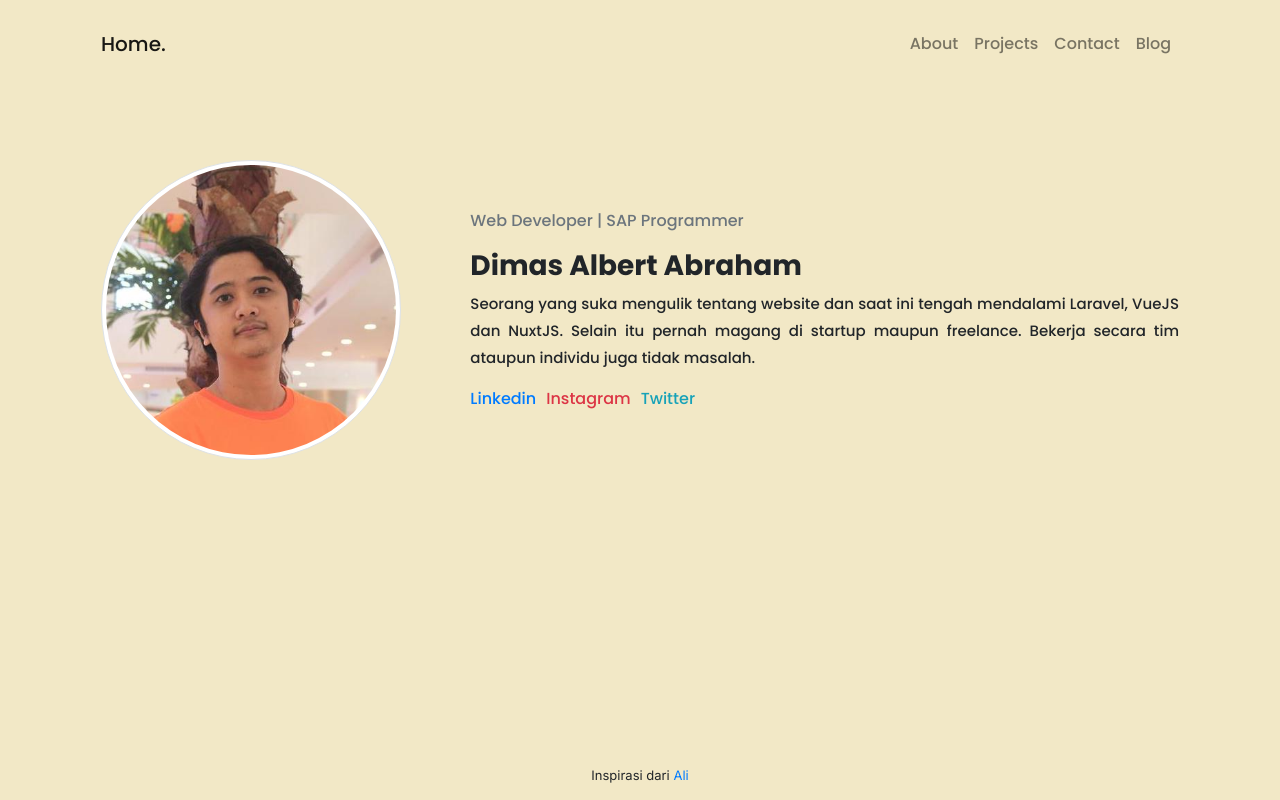
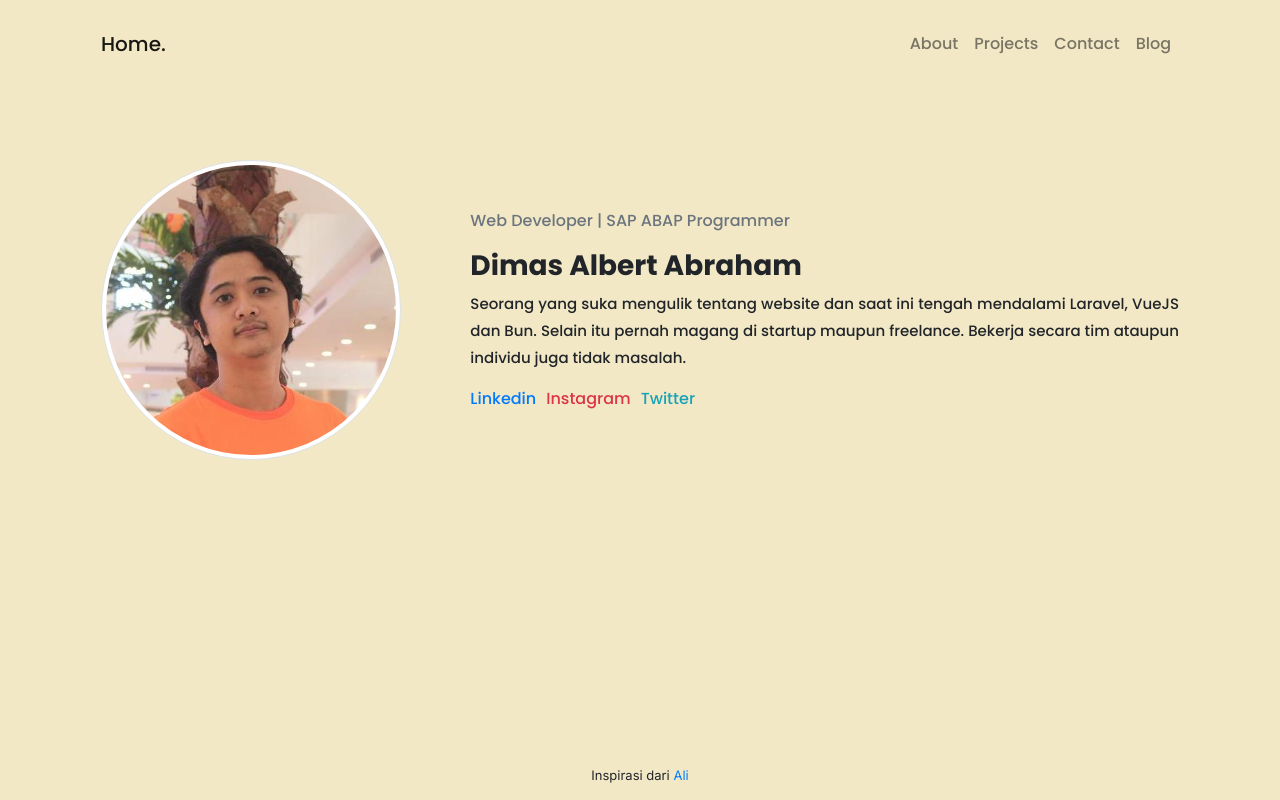
Before and after one commit to albertdimasa/my-portofolio, a Nuxt app: page / in a window 1280 px wide. Built offline with nearby package versions, Linux system fonts and the light colour scheme.

Commit message:
just push

```diff
--- a/pages/index.vue
+++ b/pages/index.vue
@@ -13,11 +13,11 @@
         ></b-img>
       </b-col>
       <b-col md="8" sm="12">
-        <p class="text-muted">Web Developer | SAP Programmer</p>
+        <p class="text-muted">Web Developer | SAP ABAP Programmer</p>
         <h3 class="font-weight-bold">Dimas Albert Abraham</h3>
         <p id="desc" class="text-justify">
           Seorang yang suka mengulik tentang website dan saat ini tengah
-          mendalami Laravel, VueJS dan NuxtJS. Selain itu pernah magang di
+          mendalami Laravel, VueJS dan Bun. Selain itu pernah magang di
           startup maupun freelance. Bekerja secara tim ataupun individu juga
           tidak masalah.
         </p>
```
